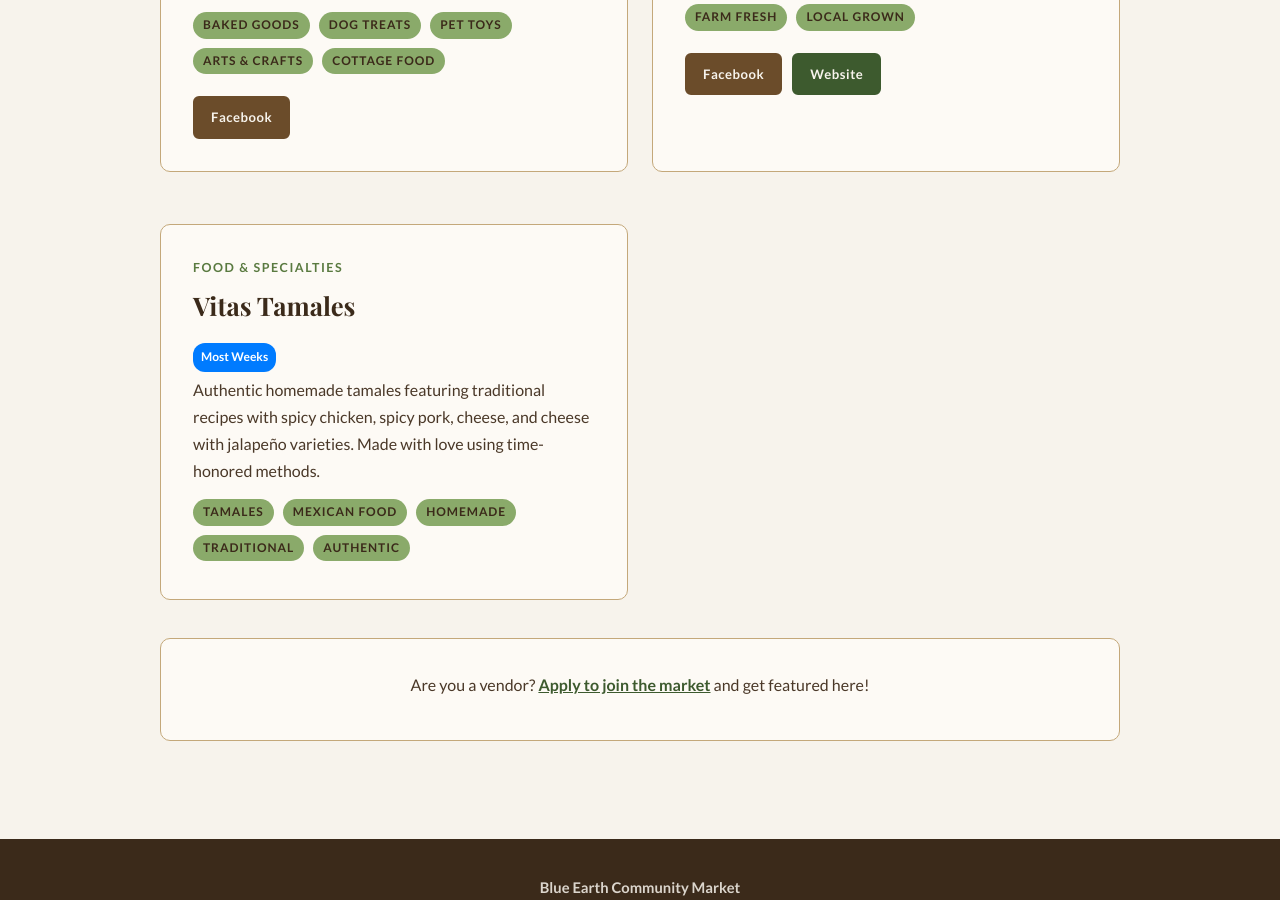
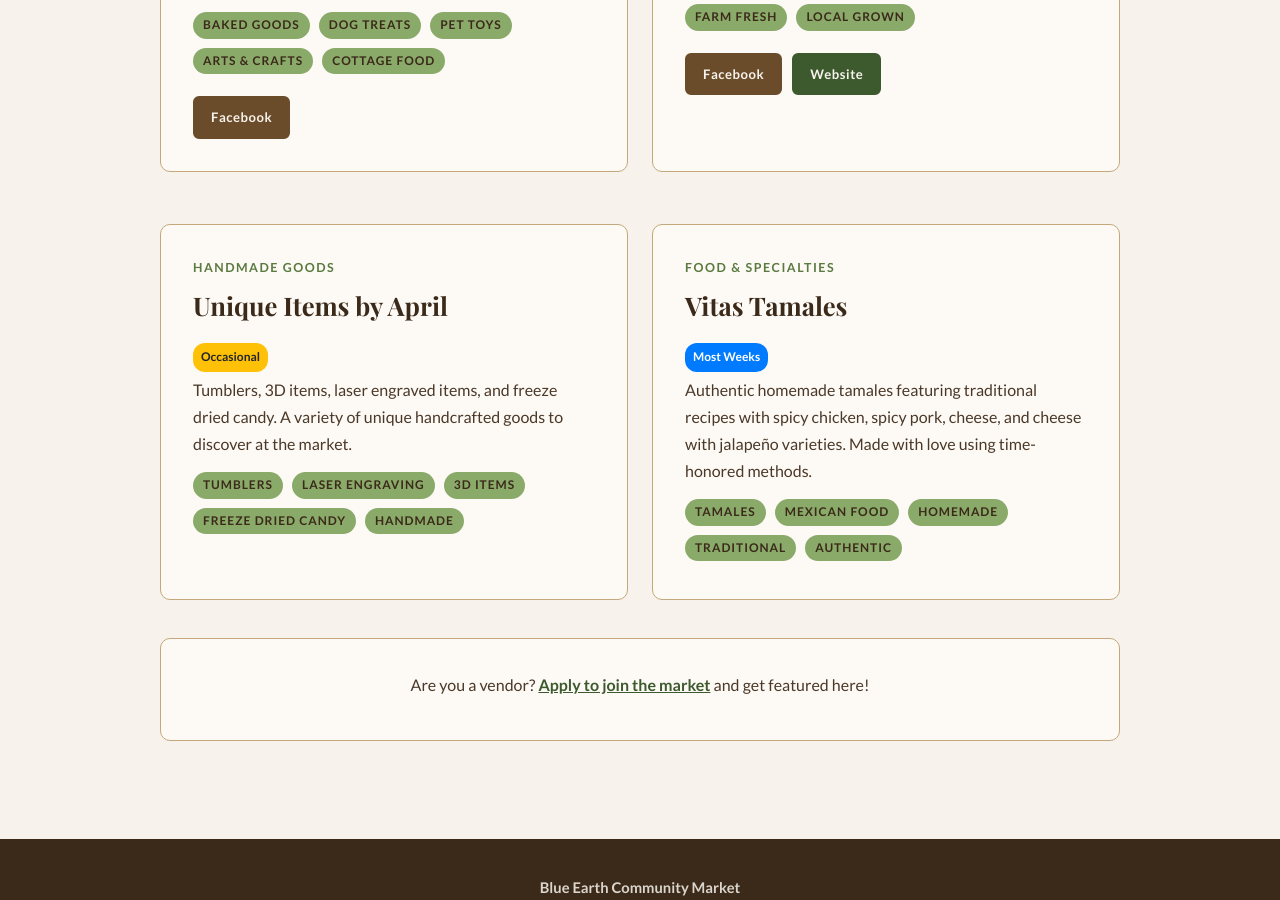
Before and after one commit to blueearthcommunitymarket/blueearthcommunitymarket.github.io, a Jekyll site: the page built from vendor-spotlight/index.html, in a window 1280 px wide and 900 px high, scrolled down 4564 px. Built offline with Jekyll 4.4.1, drawn with Linux system fonts in a browser that asks for light colours; some web fonts are replaced.

Commit message:
Add Unique Items by April to vendor spotlight

```diff
--- a/vendor-spotlight/index.html
+++ b/vendor-spotlight/index.html
@@ -389,6 +389,23 @@
             </div>
         </div>
 
+        <!-- Unique Items by April -->
+        <div class="card">
+            <div class="section-label">Handmade Goods</div>
+            <h2>Unique Items by April</h2>
+            <div class="market-frequency">
+                <span class="frequency-badge freq-occasional">Occasional</span>
+            </div>
+            <p>Tumblers, 3D items, laser engraved items, and freeze dried candy. A variety of unique handcrafted goods to discover at the market.</p>
+            <div class="pills" style="margin-top: 12px;">
+                <span class="tag">Tumblers</span>
+                <span class="tag">Laser Engraving</span>
+                <span class="tag">3D Items</span>
+                <span class="tag">Freeze Dried Candy</span>
+                <span class="tag">Handmade</span>
+            </div>
+        </div>
+
         <!-- Vitas Tamales -->
         <div class="card">
             <div class="section-label">Food &amp; Specialties</div>
```
